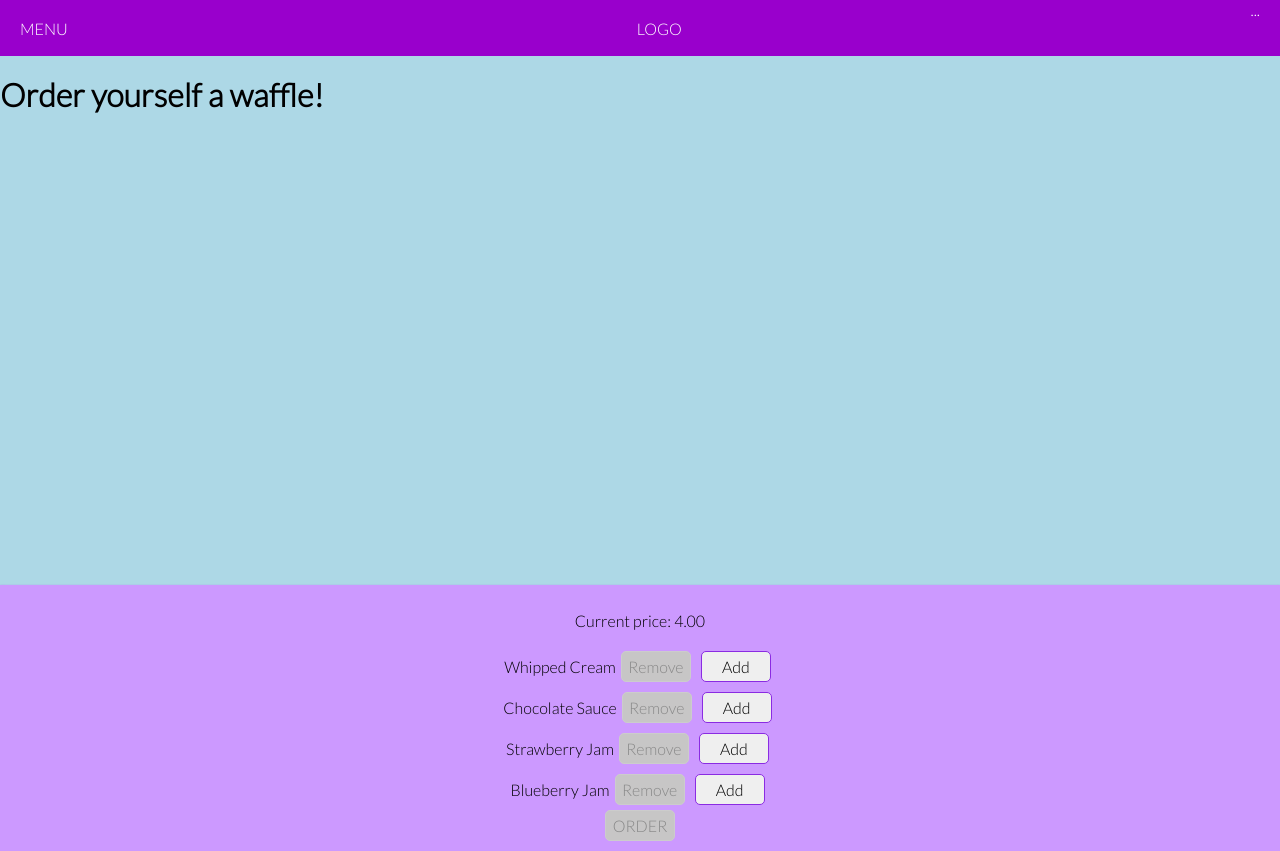
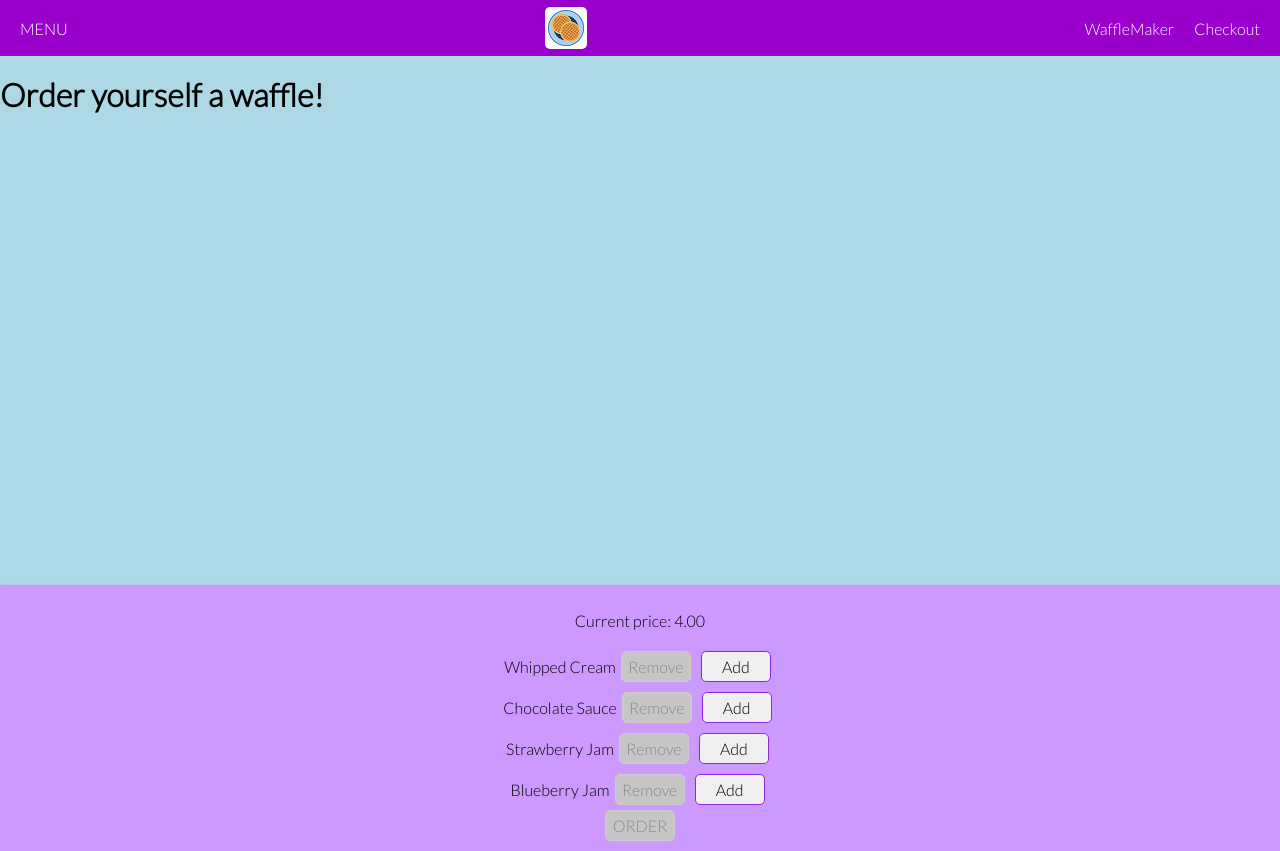
Before and after one commit to annametsapelto/WaffleMaker, a React (Create React App) app: page / in a window 1280 px wide. Built offline with nearby package versions, Linux system fonts and the light colour scheme.

Commit message:
Add the logo and navigation items

```diff
--- /dev/null
+++ b/src/Components/Logo/Logo.css
@@ -0,0 +1,10 @@
+.Logo {
+    background-color: white;
+    padding: 3px;
+    height: 75%;
+    box-sizing: border-box;
+    border-radius: 5px;
+}
+.Logo img {
+    height: 100%;
+}
--- /dev/null
+++ b/src/Components/Logo/Logo.js
@@ -0,0 +1,11 @@
+import React from 'react';
+import waffleLogo from '../../assets/images/waffles.png';
+import './Logo.css';
+
+const logo = (props) => (
+    <div className="Logo">
+        <img src={waffleLogo} alt="Waffle House"/>
+    </div>
+)
+
+export default logo;
--- /dev/null
+++ b/src/Components/Navigation/NavigationItem/NavigationItem.css
@@ -0,0 +1,27 @@
+.NavigationItem {
+    margin: 0;
+    box-sizing: border-box;
+    display: flex;
+    height: 100%;
+    align-items: center;
+
+}
+
+.NavigationItem a {
+    color: white;
+    text-decoration: none;
+    height: 100%;
+    padding: 16px 10px;
+    border-bottom: 4px solid transparent;
+    box-sizing: border-box;
+    display: block;
+    cursor: pointer;
+}
+
+.NavigationItem a:hover,
+.NavigationItem a:active,
+.NavigationItem a.Active {
+    background-color: #600080;
+    border-bottom: 4px solid #40a4c8;
+    color: white;
+}
--- /dev/null
+++ b/src/Components/Navigation/NavigationItem/NavigationItem.js
@@ -0,0 +1,13 @@
+import React from 'react';
+import './NavigationItem.css';
+
+const navigationItem = (props) => (
+    <li
+        className="NavigationItem">
+        <a href={props.link}
+        classname={props.active ? "Active" : null}></a>
+        {props.children}
+    </li>
+);
+
+export default navigationItem;
--- /dev/null
+++ b/src/Components/Navigation/NavigationItems/NavigationItems.css
@@ -0,0 +1,9 @@
+.NavigationItems {
+    margin: 0;
+    padding: 0;
+    list-style: none;
+    display: flex;
+    align-items: center;
+    height: 100%;
+
+}
--- /dev/null
+++ b/src/Components/Navigation/NavigationItems/NavigationItems.js
@@ -0,0 +1,12 @@
+import React from 'react';
+import './NavigationItems.css';
+import NavigationItem from '../NavigationItem/NavigationItem';
+
+const navigationItems = () => (
+    <ul className="NavigationItems">
+        <NavigationItem link="/" active={true} >WaffleMaker</NavigationItem>
+        <NavigationItem link="/">Checkout</NavigationItem>
+    </ul>
+);
+
+export default navigationItems;
--- a/src/Components/Navigation/Toolbar/Toolbar.js
+++ b/src/Components/Navigation/Toolbar/Toolbar.js
@@ -1,11 +1,15 @@
 import React from 'react';
 import './Toolbar.css';
+import Logo from '../../Logo/Logo';
+import NavigationItems from '../NavigationItems/NavigationItems';
 
 const toolbar = (props) => (
     <header className="Toolbar">
         <div>MENU</div>
-        <div>LOGO</div>
-        <nav>...</nav>
+        <Logo />
+        <nav>
+            <NavigationItems />
+        </nav>
     </header>
 )
 
```
Also changed, not shown: src/assets/images/waffles.png (added).
